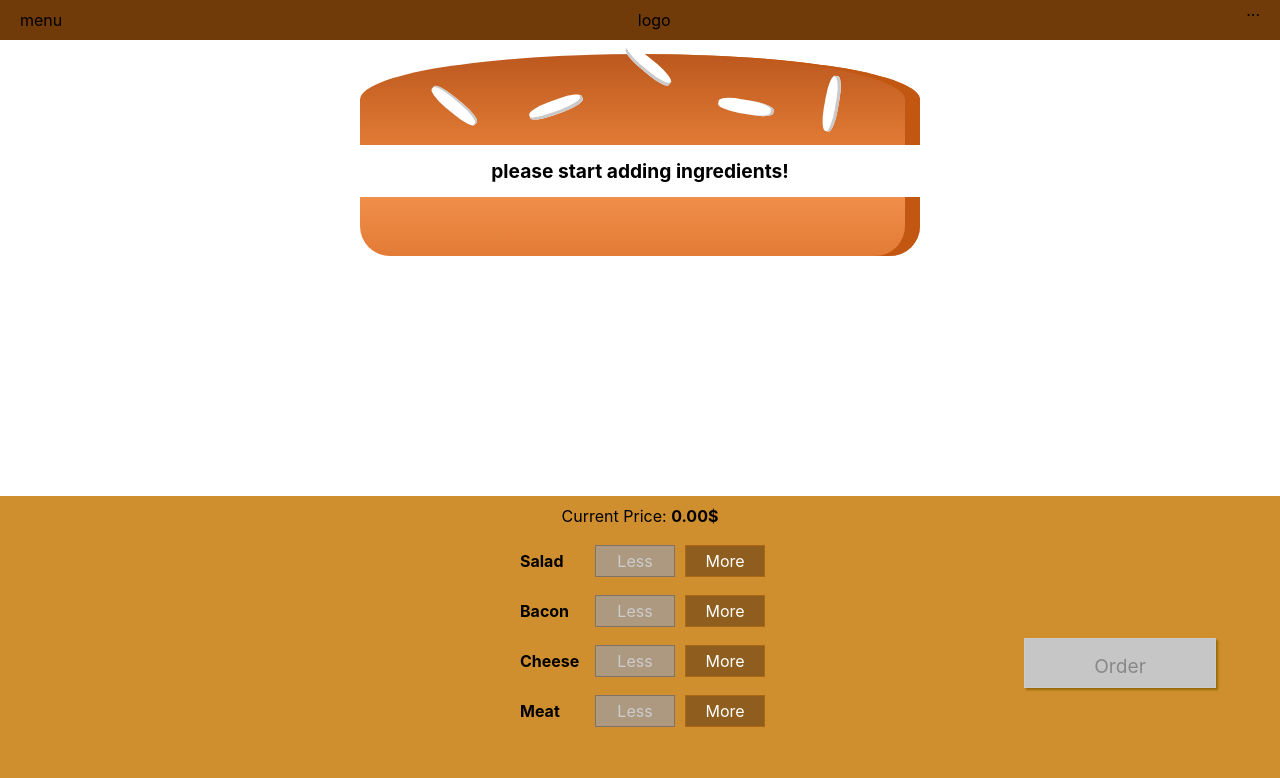
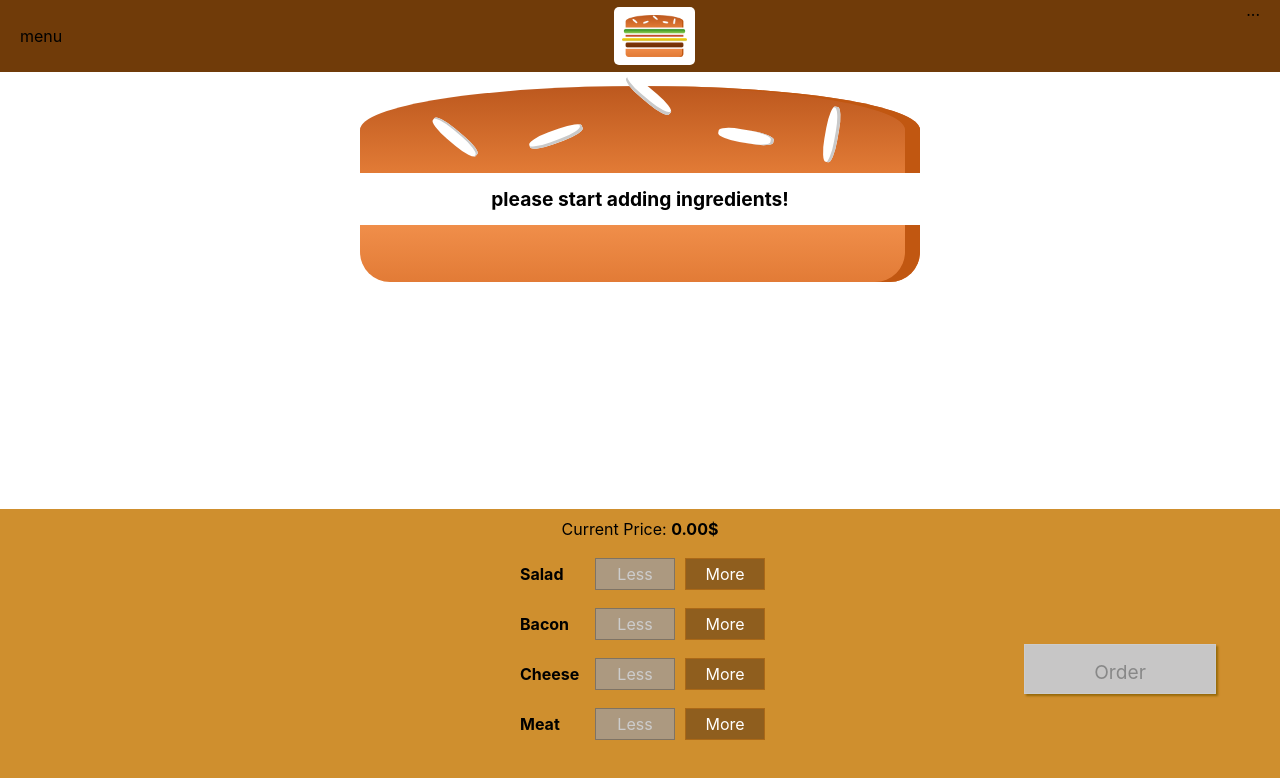
Before and after one commit to rashadataf/burger-builder, a React (Create React App) app: page / in a window 1280 px wide. Shown: the top 778 px of the page. Built offline with nearby package versions, Linux system fonts and the light colour scheme.

Commit message:
adding logo to our web page

```diff
--- a/src/components/Layout/Layout.module.css
+++ b/src/components/Layout/Layout.module.css
@@ -1,8 +1,11 @@
+/* the header represents toolbar*/
 .Header {
     width: 100%;
-    height: 5%;
+    height: 9%;
 }
+
+/* the content of the page represents the burger design and the controls */
 .Content {
     width: 100%;
-    height: 95%;
+    height: 91%;
 }
--- /dev/null
+++ b/src/components/Logo/Logo.js
@@ -0,0 +1,12 @@
+// the Logo Component represent the logo in the toolbar
+import React from "react";
+import burgerLogo from "../../assests/images/logo.png";
+import classes from './Logo.module.css';
+
+const logo = (props) => (
+    <div className={classes.Logo}>
+        <img src={burgerLogo} alt={"my Logo"} />
+    </div>
+);
+
+export default logo;
--- /dev/null
+++ b/src/components/Logo/Logo.module.css
@@ -0,0 +1,12 @@
+/* the Logo class */
+.Logo {
+    background-color: white;
+    padding: 8px;
+    height: 80%;
+    border-radius: 5px;
+}
+
+/* the image inside the Logo */
+.Logo img {
+    height: 100%;
+}
--- a/src/components/Navigation/Toolbar.js
+++ b/src/components/Navigation/Toolbar.js
@@ -1,12 +1,13 @@
 // Toolbar Component represents the tool bar of the page
 // it holds the menu and the logo of our app and the navigation list
 import React from "react";
+import Logo from "../Logo/Logo";
 import classes from './Toolbar.module.css';
 
 const toolbar = () => (
     <header className={classes.Toolbar}>
         <div>menu</div>
-        <div>logo</div>
+        <Logo></Logo>
         <nav>
             <ul>...</ul>
         </nav>
```
Also changed, not shown: src/assests/images/logo.png (added).
